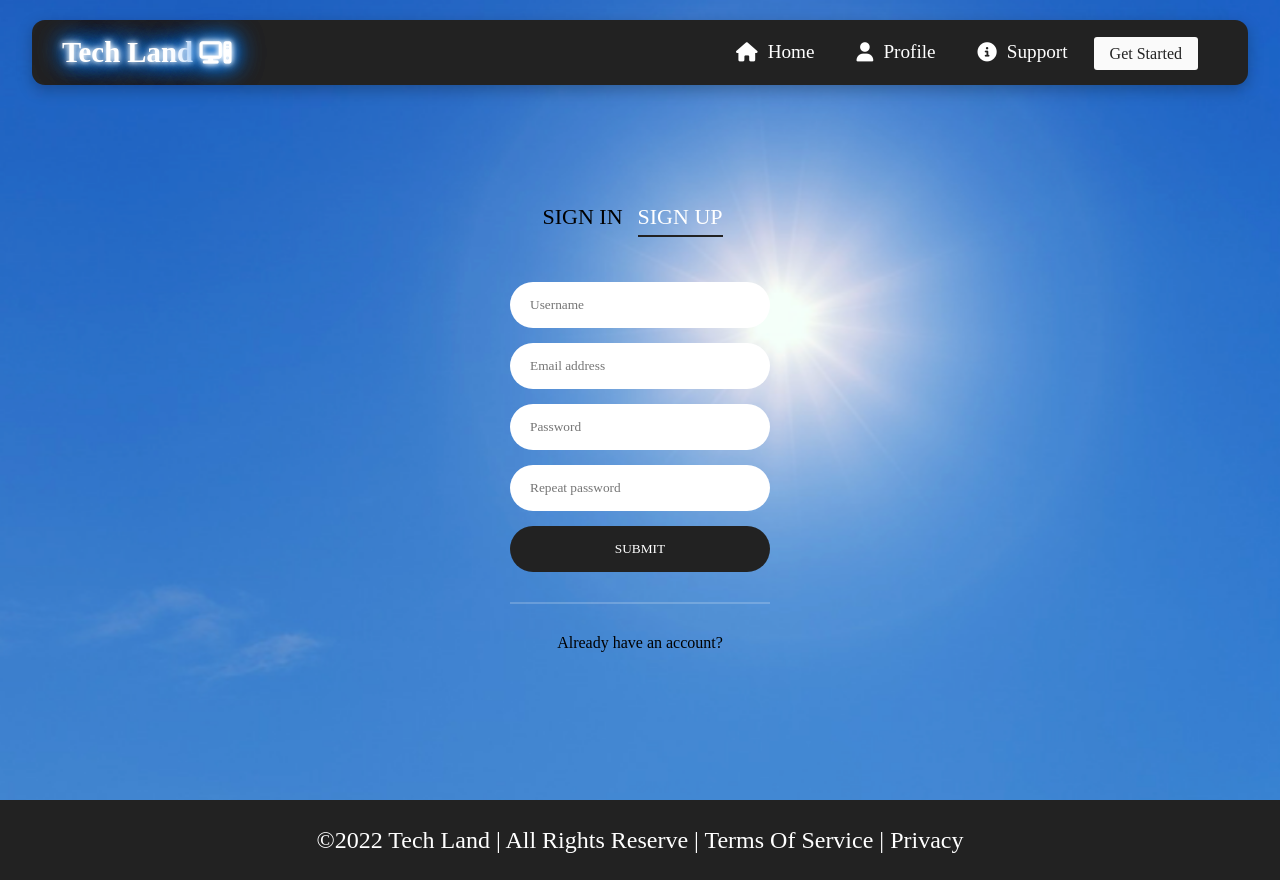
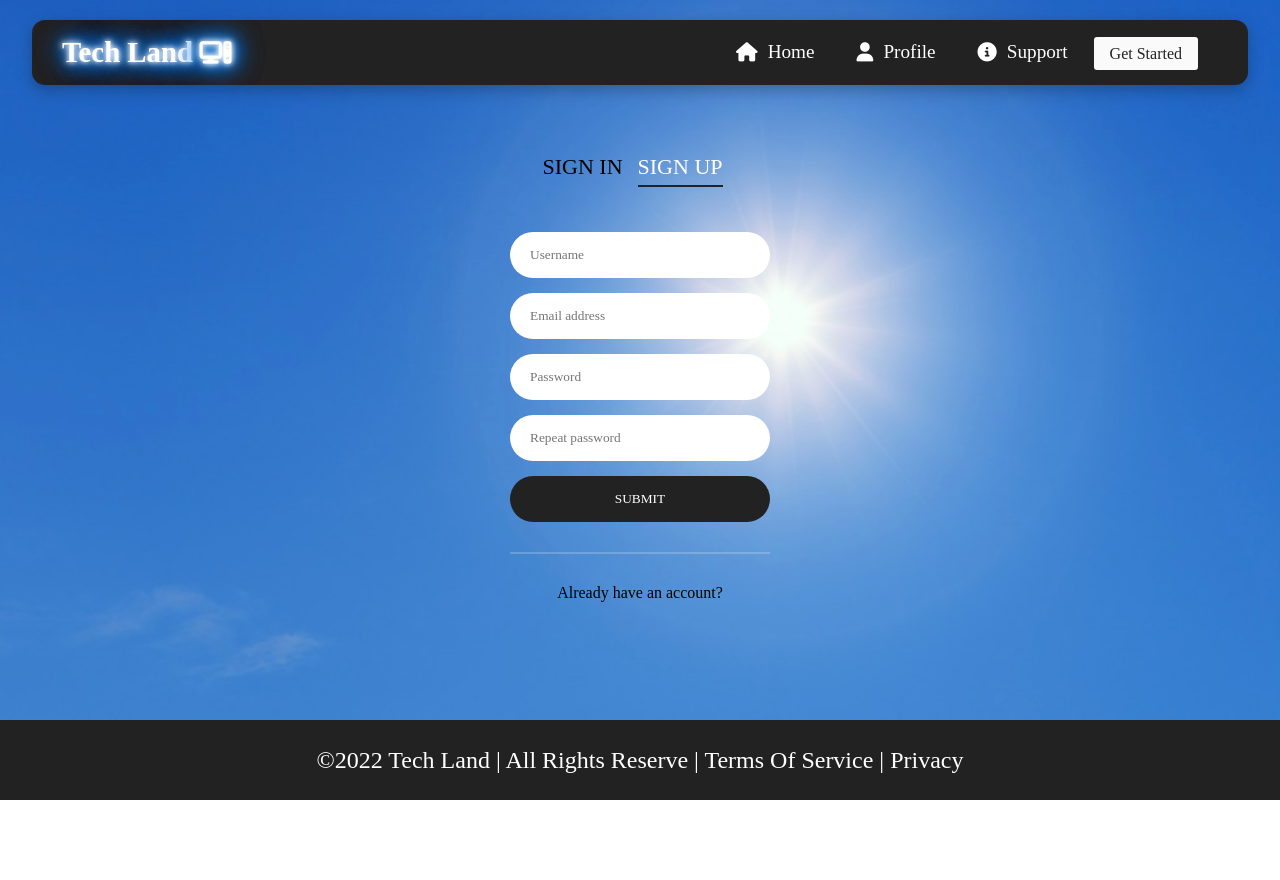
Before and after one commit to richardwilborn/Tech-Land, a React (Create React App) app: page /login in a window 1280 px wide. After the commit the page ends 800 px from the top, so only its background shows below. Built offline with nearby package versions, Linux system fonts and the light colour scheme.

Commit message:
login css update

```diff
--- a/src/Components/Styles/GetStarted.css
+++ b/src/Components/Styles/GetStarted.css
@@ -5,8 +5,8 @@
 }
 
 .loginBody {
-    min-height: 100vh;
-    padding: 50px 100px;
+    min-height: 90vh;
+
     display: flex;
     justify-content: center;
     align-items: center;
```
